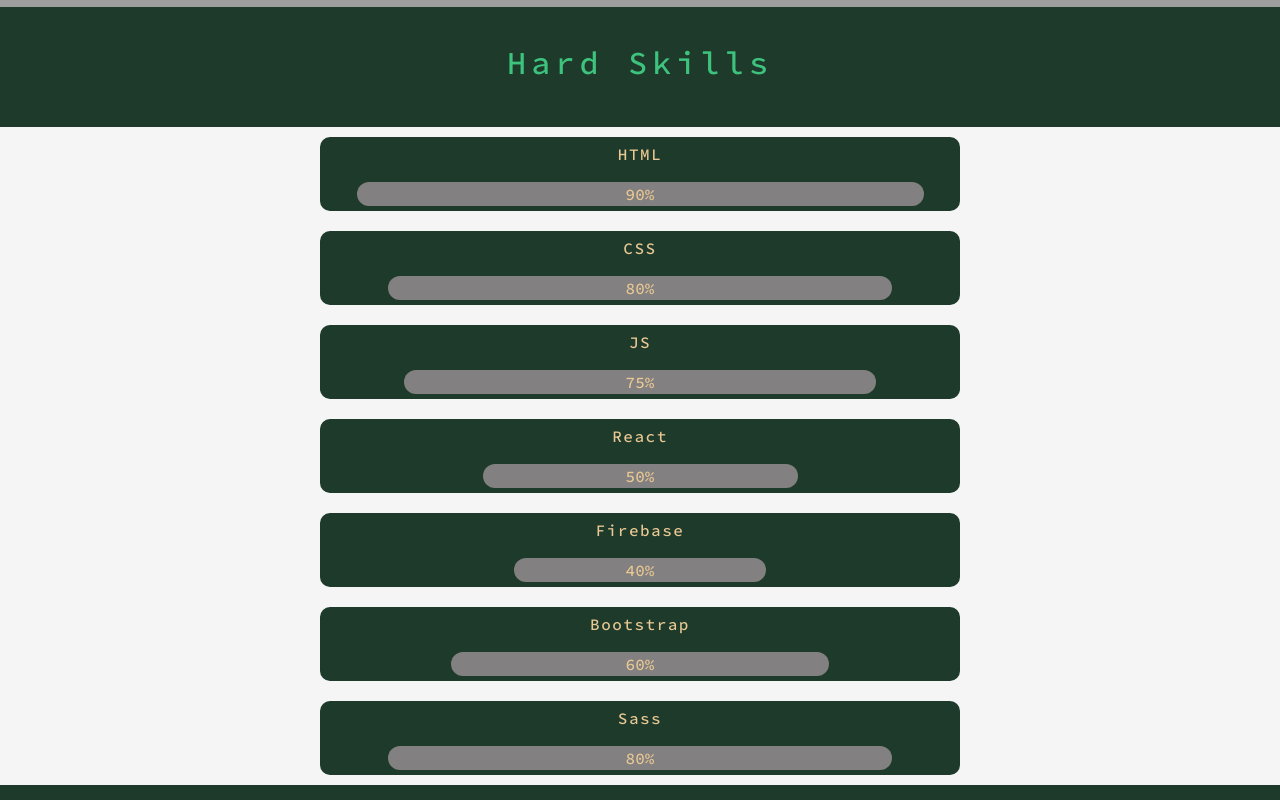
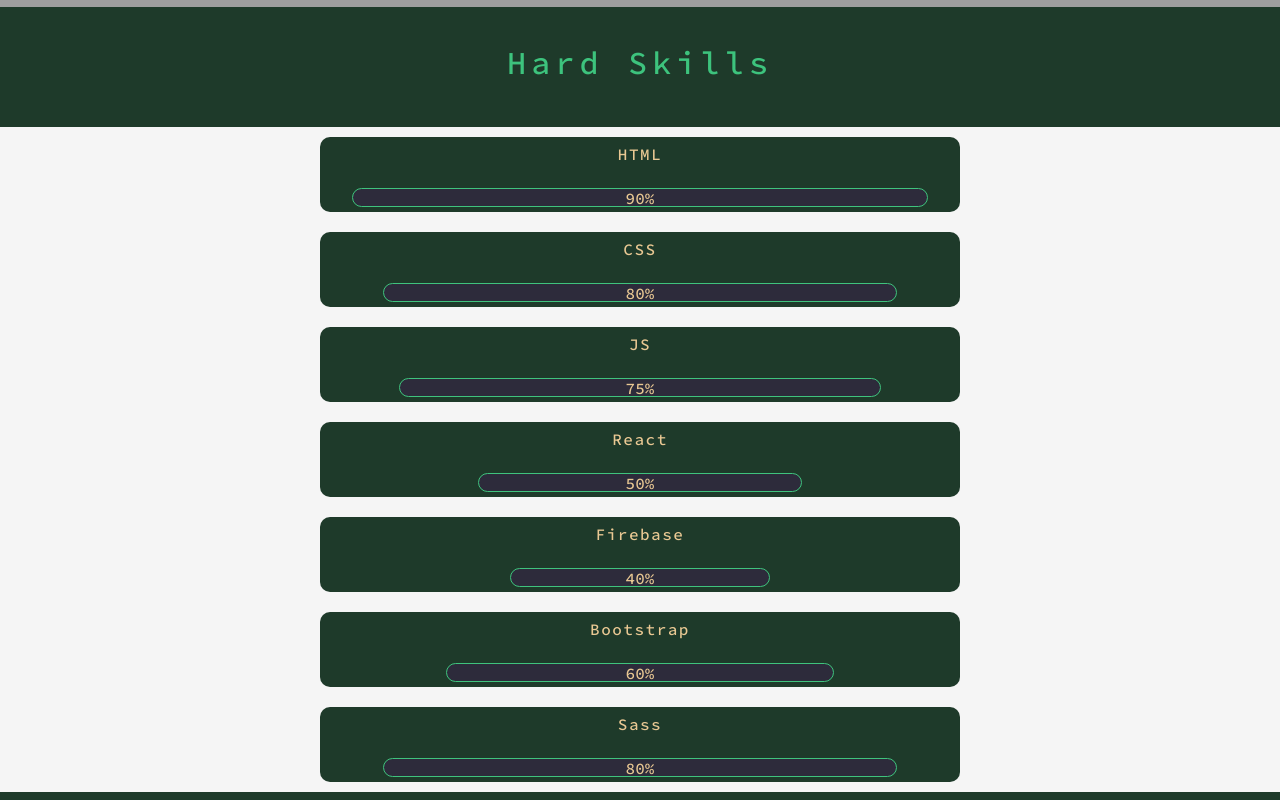
Before and after one commit to courfedra/mi-page, a React (Vite) app: page / in a window 1280 px wide. Shown: the part 880-1680 px from the top of the page. Built offline with nearby package versions, Linux system fonts and the light colour scheme; grey boxes are pictures that could not be loaded.

Commit message:
add animation Skills

```diff
--- a/src/components/inicio/BoxSkill.jsx
+++ b/src/components/inicio/BoxSkill.jsx
@@ -4,17 +4,8 @@
 const BoxSkill=({texto,nivel})=>{
     return(
         <SkillInfo>
-            <p>
-                {texto}
-            </p>
-            <div className="barraPorcentaje" style={{
-                width: nivel + '%',
-                color:Theme.colorEnlace,
-                backgroundColor:Theme.colorLineaBorde,
-                borderRadius:15
-            }}>
-                {nivel?nivel+"%":""}
-            </div>
+            <p>{texto}</p>
+            {nivel&& <div className="barraPorcentaje" style={{width: nivel+"%"}}>{nivel+"%"}</div>}
         </SkillInfo>
     )
 }
@@ -23,31 +14,50 @@
 
 const SkillInfo=styled.div`
     width: 50%;
+    height: 75px;
     padding: 5px;
-    margin: 10px 0;
+    margin: 10px;
     border-radius: 10px;
     color: ${Theme.colorEnlace};
     background-color: ${Theme.colorBg};
     display: flex;
     flex-direction: column;
-    justify-content: center;
+    justify-content: start;
     align-items: center;
     text-align: center;
+    position: relative;
     p{
         letter-spacing: 1.5px;
+        margin: 5px 0;
+        position: absolute;
+        top: 0;
     }
-    &:hover{
+    .barraPorcentaje{
         background-color: ${Theme.colorBgHover};
-        color: ${Theme.colorEnlaceHover};
-        box-shadow: 0 0 5px 5px ${Theme.colorLineaBorde};
-    }
-    &:hover .barraPorcentaje{
-        animation: barraAnimada 2s ease-in-out infinite alternate !important;
+        color: ${Theme.colorEnlace};
+        height: 100%;
+        margin: 5px;
+        display: flex;
+        justify-content: center;
+        align-items: center;
+        text-align: center;
+        border-radius: 10px;
+        animation: barraAnimada 2s ease-in-out infinite alternate;
     }
     @keyframes barraAnimada {
+        0%{
+            border: 1px solid ${Theme.colorEnlace};
+            position: absolute;
+            bottom: 0;
+            width: 100%;
+            height: 25%;
+
+        }
         100%{
-            background-color: ${Theme.colorEnlace};
-            color:${Theme.colorTxt}
+            border: 1px solid ${Theme.colorTitulo};
+            position: absolute;
+            bottom:0;
+            height: 25%;
         }
     }
 `
--- a/src/components/inicio/Skills.jsx
+++ b/src/components/inicio/Skills.jsx
@@ -1,5 +1,4 @@
 import styled from "styled-components"
-import Theme from "../Themes"
 import BoxSkill from "./BoxSkill"
 import SubTitulo from "../SubTitulo"
 import { hardSkill,softSkill } from "../../data/skills"
```
